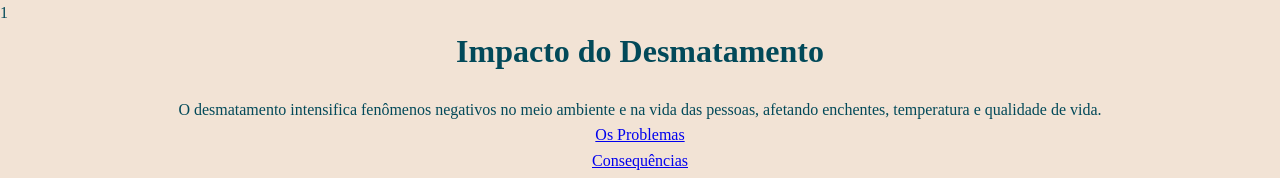
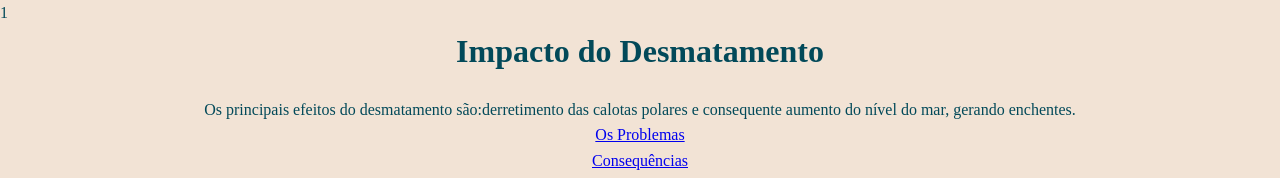
Before and after one commit to LuizaCechet/Agrinho, a plain HTML site: page index.html in a window 1280 px wide. Shown: the top 178 px of the page. Drawn offline with Linux system fonts and the light colour scheme; a web font is replaced by a local one.

Commit message:
Update index.html

```diff
--- a/index.html
+++ b/index.html
@@ -3,14 +3,14 @@
 <head>
     <meta charset="UTF-8">
     <meta name="viewport" content="width=device-width, initial-scale=1.0">
-    <title>Impacto do Desmatamento</title>
+    <title>MEIO AMBIENTE E DESMATAMENTO</title>
     <link rel="stylesheet" href="style.css">
     </footer>
 </head>
 <body>
     <header>1
         <h1>Impacto do Desmatamento</h1>
-        <p>O desmatamento intensifica fenômenos negativos no meio ambiente e na vida das pessoas, afetando enchentes, temperatura e qualidade de vida.</p>
+        <p>Os principais efeitos do desmatamento são:derretimento das calotas polares e consequente aumento do nível do mar, gerando enchentes.</p>
         <nav>
             <ul>
                 <li><a href="#problemas">Os Problemas</a></li>
```
